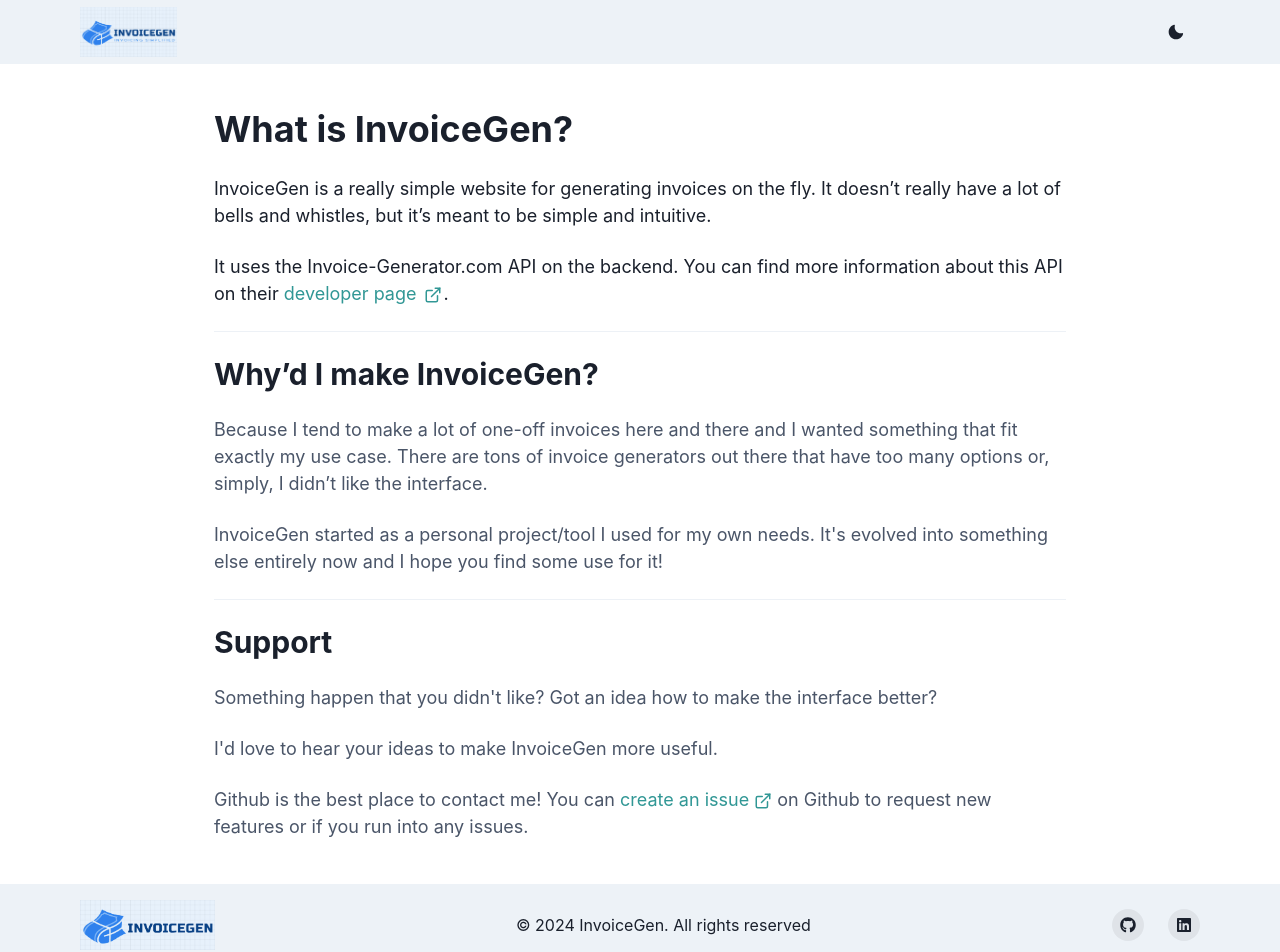
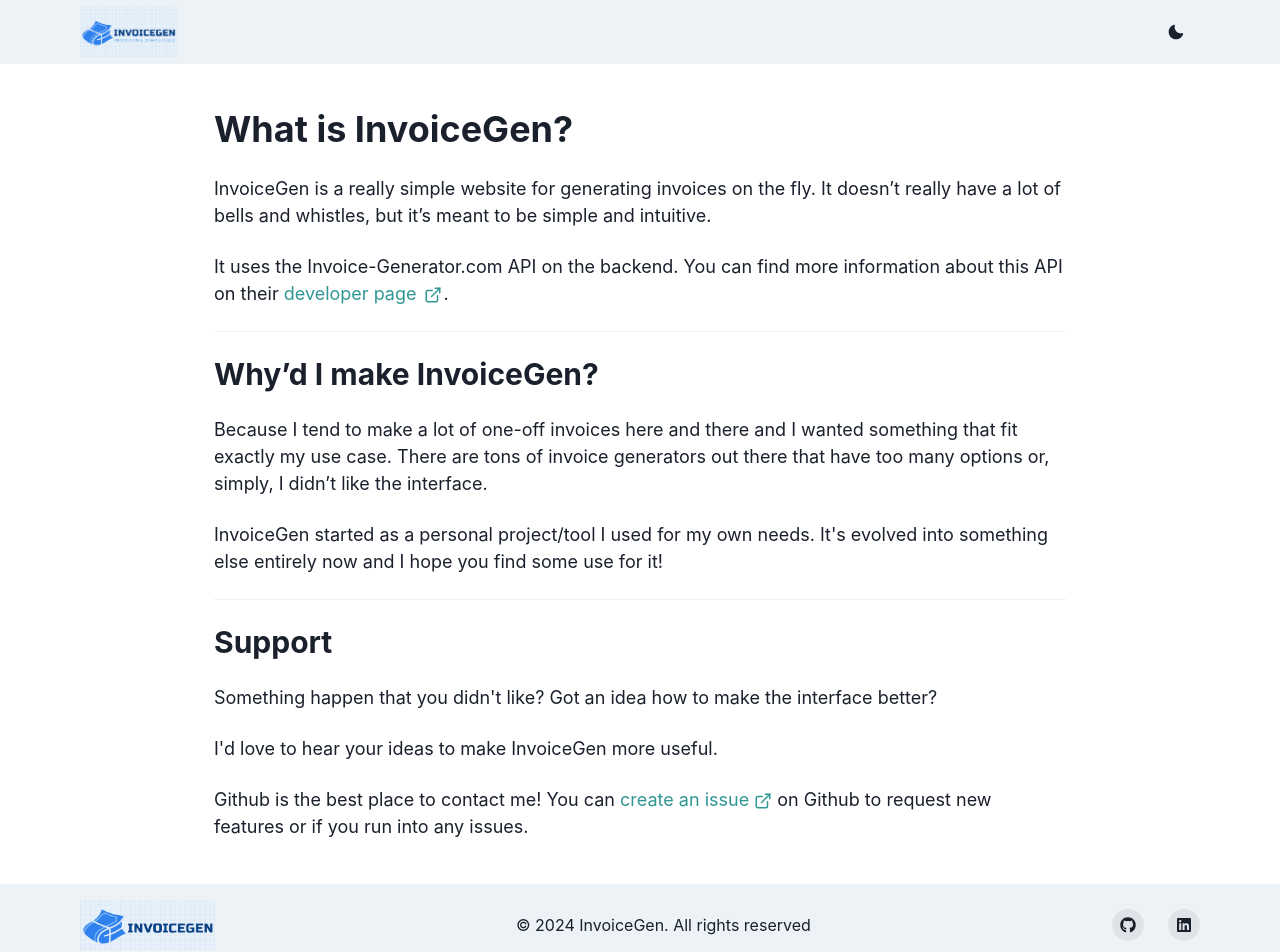
Before and after one commit to Cililocwee/invoice-gen, a React (Vite) app in the folder client/: page /about in a window 1280 px wide. Shown: the top 952 px of the page. Built offline with nearby package versions, Linux system fonts and the light colour scheme.

Commit message:
fixed dark mode text color issues

```diff
--- a/client/src/pages/About.tsx
+++ b/client/src/pages/About.tsx
@@ -31,13 +31,13 @@
         <Heading as="h2" size="lg">
           Why’d I make InvoiceGen?
         </Heading>
-        <Text fontSize="lg" color="gray.600">
+        <Text fontSize="lg">
           Because I tend to make a lot of one-off invoices here and there and I
           wanted something that fit exactly my use case. There are tons of
           invoice generators out there that have too many options or, simply, I
           didn’t like the interface.
         </Text>
-        <Text fontSize="lg" color="gray.600">
+        <Text fontSize="lg">
           InvoiceGen started as a personal project/tool I used for my own needs.
           It's evolved into something else entirely now and I hope you find some
           use for it!
@@ -46,14 +46,14 @@
         <Heading as="h2" size="lg">
           Support
         </Heading>
-        <Text fontSize="lg" color="gray.600">
+        <Text fontSize="lg">
           Something happen that you didn't like? Got an idea how to make the
           interface better?
         </Text>
-        <Text fontSize="lg" color="gray.600">
+        <Text fontSize="lg">
           I'd love to hear your ideas to make InvoiceGen more useful.
         </Text>
-        <Text fontSize="lg" color="gray.600">
+        <Text fontSize="lg">
           Github is the best place to contact me! You can{" "}
           <Link
             href="https://github.com/Cililocwee/invoice-gen/issues"
```
